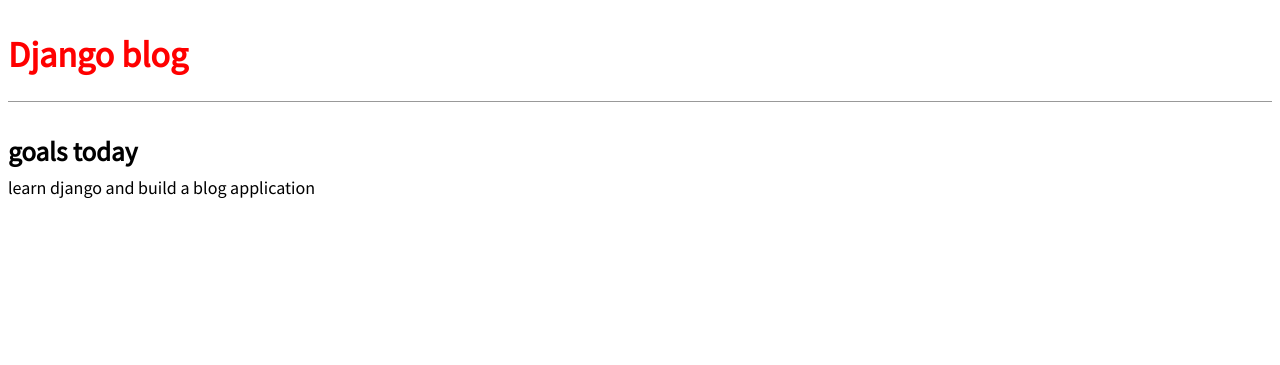
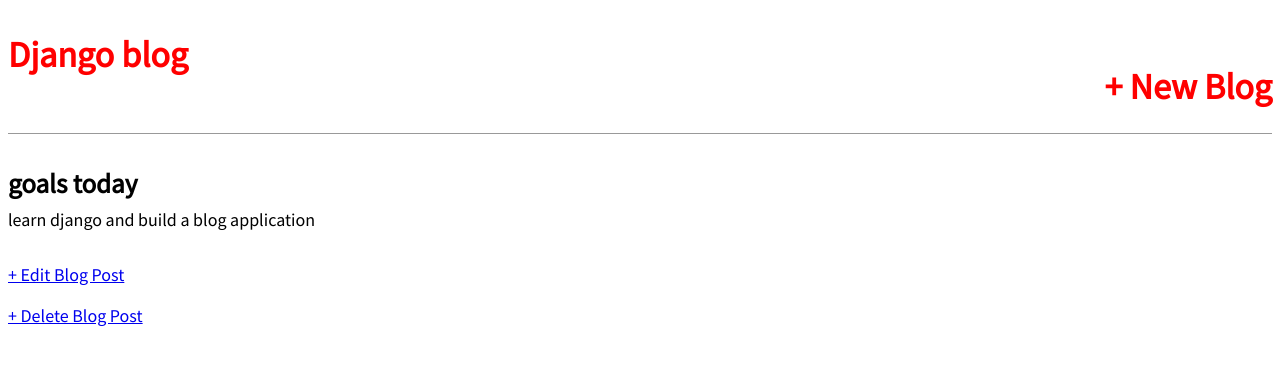
Before and after one commit to oscarjsv/miproject, a Django app: page /post/2 in a window 1280 px wide. Shown: the top 365 px of the page. Run offline with Django 3.2, Linux system fonts and the light colour scheme; data comes from the database, SQL or seed files in the repository; both versions use the stored data as it was after the commit.

Commit message:
create, update, and delte

```diff
--- a/blog/models.py
+++ b/blog/models.py
@@ -1,4 +1,5 @@
 from django.db import models
+from django.urls import reverse
 
 class Post(models.Model):
     title = models.CharField(max_length=200)
@@ -10,3 +11,6 @@
 
     def __str__(self):
         return self.title
+
+    def get_absolute_url(self):
+        return reverse("post_detail", args=[str(self.id)])
--- a/blog/templates/base.html
+++ b/blog/templates/base.html
@@ -7,7 +7,12 @@
     </head>
     <body>
         <header>
-            <h1><a href="{% url 'home' %}">Django blog </a></h1>
+            <div class="nav-left">
+                <h1><a href="{% url 'home' %}">Django blog </a></h1>
+            </div>
+            <div class="nav-right">
+                <h1><a href="{% url 'post_new' %}">+ New Blog </a></h1>
+            </div>
         </header>
         <div>
         {% block content %}
--- a/blog/templates/post_detail.html
+++ b/blog/templates/post_detail.html
@@ -4,4 +4,8 @@
         <h2> {{post.title}} </h2>
         <p> {{post.body}} </p>
     </div>
+
+    <p><a href="{% url 'post_edit' post.pk %}">+ Edit Blog Post</a></p>
+    <p><a href="{% url 'post_delete' post.pk %}">+ Delete Blog Post</a></p>
+
 {% endblock content %}
--- a/blog/urls.py
+++ b/blog/urls.py
@@ -1,7 +1,16 @@
 from django.urls import path
-from .views import BlogListView, BlogDetailView
+from .views import(
+    BlogListView,
+    BlogDetailView,
+    BlogCreateView,
+    BlogUpdateView,
+    BlogDeleteView
+)
 
 urlpatterns = [
+    path('post/<int:pk>/delete/', BlogDeleteView.as_view(), name='post_delete'),
+    path('post/<int:pk>/edit/', BlogUpdateView.as_view(), name='post_edit'),
+    path('post/new/', BlogCreateView.as_view(), name='post_new'),
     path('post/<int:pk>', BlogDetailView.as_view(), name='post_detail'),
     path('', BlogListView.as_view(), name='home')
 ]
--- a/blog/views.py
+++ b/blog/views.py
@@ -1,6 +1,14 @@
 from django.shortcuts import render
-from django.views.generic import ListView, DetailView
+
+from django.views.generic import (
+    ListView,
+    DetailView,
+    CreateView,
+    UpdateView,
+    DeleteView,
+)
 from .models import Post
+from django.urls import reverse_lazy
 
 class BlogListView(ListView):
     model = Post
@@ -9,3 +17,18 @@
 class BlogDetailView(DetailView):
     model = Post
     template_name = 'post_detail.html'
+
+class BlogCreateView(CreateView):
+    model = Post
+    template_name = 'post_new.html'
+    fields = ['title', 'author', 'body']
+
+class BlogUpdateView(UpdateView):
+    model = Post
+    template_name = 'post_edit.html'
+    fields = ['title', 'body']
+
+class BlogDeleteView(DeleteView):
+    model = Post
+    template_name = "post_delete.html"
+    success_url = reverse_lazy('home')
```
Also changed, not shown: blog/templates/post_delete.html (added, +11 -0 lines), blog/templates/post_edit.html (added, +9 -0 lines), blog/templates/post_new.html (added, +9 -0 lines), db.sqlite3.
